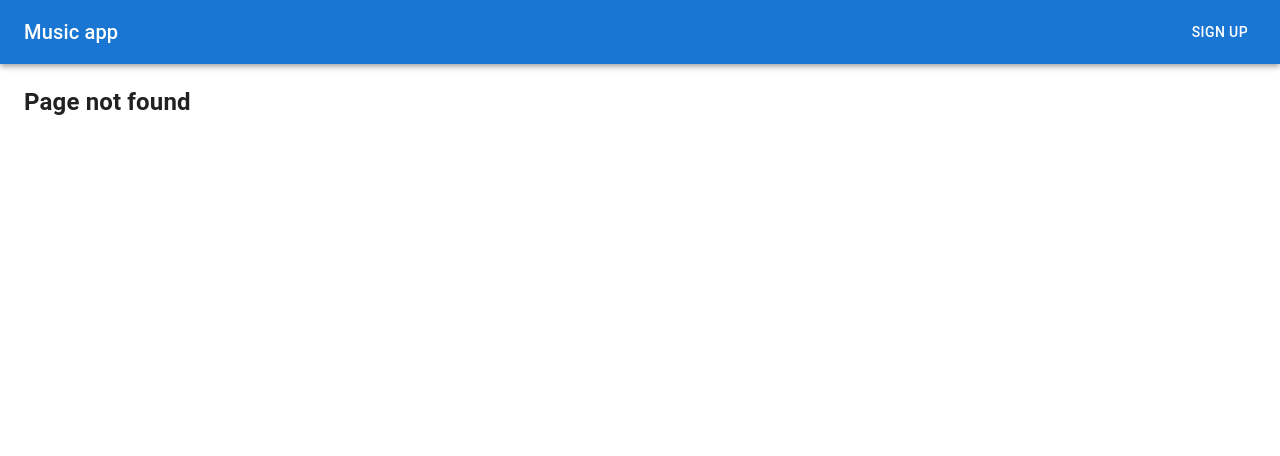
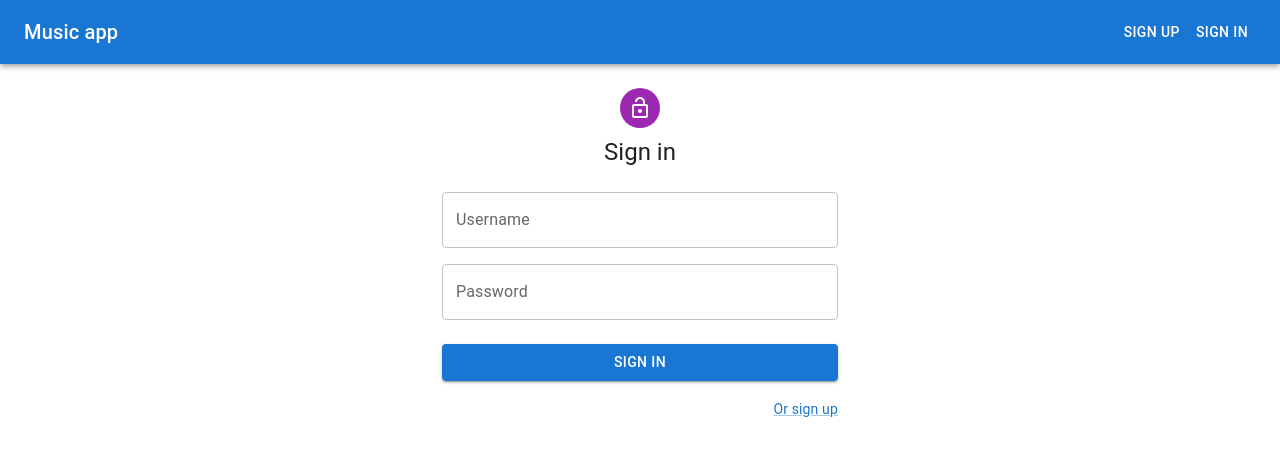
Before and after one commit to altynaa/music-app, a React (Create React App) app in the folder front/: page /login in a window 1280 px wide. Before the commit this address had no page. Shown: the top 456 px of the page. Built offline with nearby package versions, Linux system fonts and the light colour scheme.

Commit message:
HW-86 - added login page and thunk that logs user in.

```diff
--- a/front/src/App.tsx
+++ b/front/src/App.tsx
@@ -6,6 +6,7 @@
 import Albums from "./features/albums/Albums";
 import Tracks from "./features/tracks/Tracks";
 import Register from "./features/users/Register";
+import Login from "./features/users/Login";
 
 function App() {
     return (
@@ -22,6 +23,7 @@
                         <Route path="/albums/:id" element={<Albums/>}/>
                         <Route path="/tracks/:id" element={<Tracks/>}/>
                         <Route path="/register" element={<Register/>}/>
+                        <Route path="/login" element={<Login/>}/>
                         <Route path="*" element={<h2>Page not found</h2>}/>
                     </Routes>
                 </Container>
--- a/front/src/components/UI/AppToolBar/AnonymousMenu.tsx
+++ b/front/src/components/UI/AppToolBar/AnonymousMenu.tsx
@@ -6,6 +6,7 @@
     return (
         <>
          <Button component={NavLink} to="/register" color="inherit">Sign up</Button>
+         <Button component={NavLink} to="/login" color="inherit">Sign in</Button>
         </>
     );
 };
--- a/front/src/components/UI/AppToolBar/AppToolBar.tsx
+++ b/front/src/components/UI/AppToolBar/AppToolBar.tsx
@@ -1,7 +1,7 @@
 import React from 'react';
-import {AppBar, Grid, styled, Toolbar, Typography} from "@mui/material";
 import {NavLink} from "react-router-dom";
 import AnonymousMenu from "./AnonymousMenu";
+import {AppBar, Grid, styled, Toolbar, Typography} from "@mui/material";
 
 const Link = styled(NavLink)({
     color: 'inherit',
--- /dev/null
+++ b/front/src/features/users/Login.tsx
@@ -0,0 +1,95 @@
+import React, {useState} from 'react';
+import {Link as RouterLink, useNavigate} from 'react-router-dom';
+import {LoginMutation} from "../../types";
+import {useAppDispatch, useAppSelector} from "../../app/hooks";
+import {selectLoginError} from "./usersSlice";
+import {login} from "./usersThunks";
+import {Alert, Avatar, Box, Button, Container, Grid, Link, TextField, Typography} from '@mui/material';
+import LockOpenIcon from '@mui/icons-material/LockOpen';
+
+
+const Login = () => {
+    const dispatch = useAppDispatch();
+    const navigate = useNavigate();
+    const error = useAppSelector(selectLoginError);
+
+    const [logState, setLogState] = useState<LoginMutation>({
+        username: '',
+        password: ''
+    });
+
+    const inputChangeHandler = (e: React.ChangeEvent<HTMLInputElement>) => {
+        const {name, value} = e.target;
+        setLogState(prev => ({...prev, [name]: value}));
+    };
+
+    const submitFormHandler = async (e: React.FormEvent) => {
+        e.preventDefault();
+        await dispatch(login(logState)).unwrap();
+        navigate('/')
+    };
+
+    return (
+        <Container component="main" maxWidth="xs">
+            <Box
+                style={{
+                    marginTop: 8,
+                    display: 'flex',
+                    flexDirection: 'column',
+                    alignItems: 'center',
+                }}
+            >
+                <Avatar sx={{m: 1, bgcolor: 'secondary.main'}}>
+                    <LockOpenIcon/>
+                </Avatar>
+                <Typography component="h1" variant="h5">
+                    Sign in
+                </Typography>
+                {error && (
+                    <Alert severity="error" sx={{mt: 3, width: '100%'}}>
+                        {error.error}
+                    </Alert>)}
+                <Box component="form" onSubmit={submitFormHandler}  sx={{mt: 3}}>
+                    <Grid container spacing={2}>
+                        <Grid item xs={12}>
+                            <TextField
+                                label="Username"
+                                name="username"
+                                autoComplete="current-username"
+                                value={logState.username}
+                                onChange={inputChangeHandler}
+                            />
+                        </Grid>
+                        <Grid item xs={12}>
+                            <TextField
+                                label="Password"
+                                name="password"
+                                type="password"
+                                autoComplete="current-password"
+                                value={logState.password}
+                                onChange={inputChangeHandler}
+                            />
+                        </Grid>
+                    </Grid>
+                    <Button
+                        type="submit"
+                        fullWidth
+                        variant="contained"
+                        sx={{mt: 3, mb: 2}}
+                    >
+                        Sign In
+                    </Button>
+                    <Grid container justifyContent="flex-end">
+                        <Grid item>
+                            <Link component={RouterLink} to="/register" variant="body2">
+                                Or sign up
+                            </Link>
+                        </Grid>
+                    </Grid>
+                </Box>
+            </Box>
+        </Container>
+    );
+};
+
+export default Login;
--- a/front/src/features/users/Register.tsx
+++ b/front/src/features/users/Register.tsx
@@ -1,11 +1,11 @@
 import React, {useState} from 'react';
 import {Link as RouterLink, useNavigate} from 'react-router-dom';
-import {Avatar, Box, Button, Container, Grid, Link, TextField, Typography} from "@mui/material";
-import LockOutlinedIcon from '@mui/icons-material/LockOutlined';
 import {RegistrationMutation} from "../../types";
 import {useAppDispatch, useAppSelector} from "../../app/hooks";
 import {register} from "./usersThunks";
 import {selectRegisterError} from "./usersSlice";
+import {Avatar, Box, Button, Container, Grid, Link, TextField, Typography} from "@mui/material";
+import LockOutlinedIcon from '@mui/icons-material/LockOutlined';
 
 
 const Register = () => {
--- a/front/src/features/users/usersSlice.ts
+++ b/front/src/features/users/usersSlice.ts
@@ -1,18 +1,22 @@
-import {User, ValidationError} from "../../types";
+import {GlobalError, User, ValidationError} from "../../types";
 import {createSlice} from "@reduxjs/toolkit";
 import {RootState} from "../../app/store";
-import {register} from "./usersThunks";
+import {login, register} from "./usersThunks";
 
 interface UsersState {
     user: User | null;
     registerLoading: boolean;
     registerError: ValidationError | null;
+    loginLoading: boolean;
+    loginError: GlobalError | null;
 }
 
 const initialState: UsersState = {
     user: null,
     registerLoading: false,
     registerError: null,
+    loginLoading: false,
+    loginError: null
 };
 
 const usersSlice = createSlice({
@@ -32,6 +36,19 @@
             state.registerLoading = false;
             state.registerError = error || null;
         });
+
+        builder.addCase(login.pending, (state) => {
+            state.loginLoading = true;
+            state.loginError = null;
+        });
+        builder.addCase(login.fulfilled, (state, {payload: user}) => {
+            state.loginLoading = false;
+            state.user = user;
+        });
+        builder.addCase(login.rejected, (state, {payload: error}) => {
+            state.loginLoading = false;
+            state.loginError = error || null;
+        });
     }
 });
 
@@ -40,3 +57,5 @@
 export const selectUser = (state: RootState) => state.users.user;
 export const selectRegisterLoading = (state: RootState) => state.users.registerLoading;
 export const selectRegisterError = (state: RootState) => state.users.registerError;
+export const selectLoginLoading = (state: RootState) => state.users.loginLoading;
+export const selectLoginError = (state: RootState) => state.users.loginError;
--- a/front/src/features/users/usersThunks.ts
+++ b/front/src/features/users/usersThunks.ts
@@ -1,13 +1,13 @@
 import {createAsyncThunk} from "@reduxjs/toolkit";
 import axiosApi from "../../axiosApi";
-import {RegisterResponse, RegistrationMutation, User, ValidationError} from "../../types";
+import {GlobalError, LoginMutation, UserResponse, RegistrationMutation, User, ValidationError} from "../../types";
 import {isAxiosError} from "axios";
 
 export const register = createAsyncThunk<User, RegistrationMutation, {rejectValue: ValidationError}>(
     'users/register',
     async (registrationMutation, {rejectWithValue}) => {
         try {
-            const response = await axiosApi.post<RegisterResponse>('/users', registrationMutation);
+            const response = await axiosApi.post<UserResponse>('/users', registrationMutation);
             return response.data.user;
         } catch (e) {
             if (isAxiosError(e) && e.response && e.response.status === 400) {
@@ -17,3 +17,18 @@
         }
     }
 );
+
+export const login = createAsyncThunk<User, LoginMutation, {rejectValue: GlobalError}>(
+    'users/login',
+    async (loginMutation, {rejectWithValue}) => {
+        try {
+            const response = await axiosApi.post<UserResponse>('/users/sessions', loginMutation);
+            return response.data.user;
+        } catch (e) {
+            if (isAxiosError(e) && e.response && e.response.status === 400) {
+                return rejectWithValue(e.response.data as GlobalError);
+            }
+            throw (e);
+        }
+    }
+);
```
Also changed, not shown: front/src/types.d.ts (+11 -2 lines), 1 other file (tests, documents, lock files or other folders).
